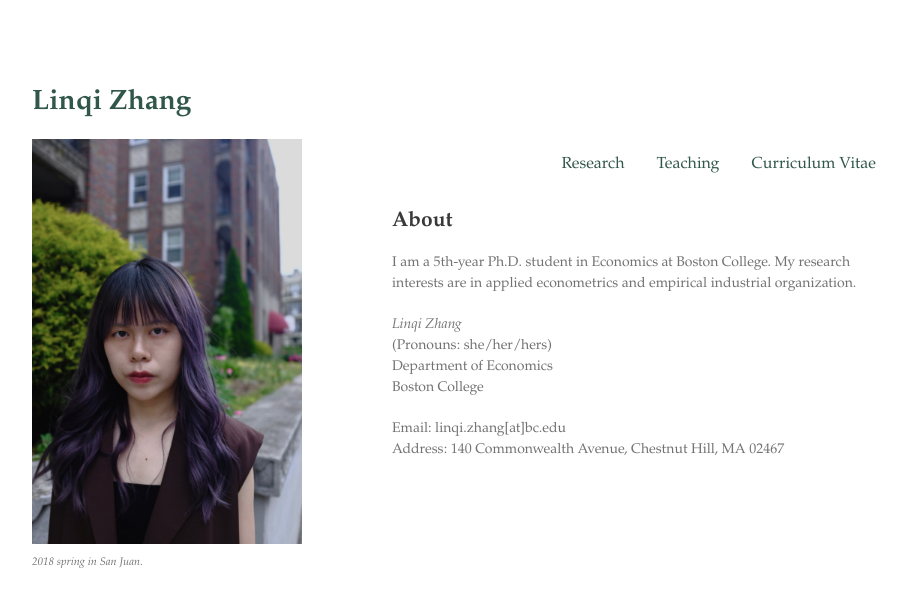
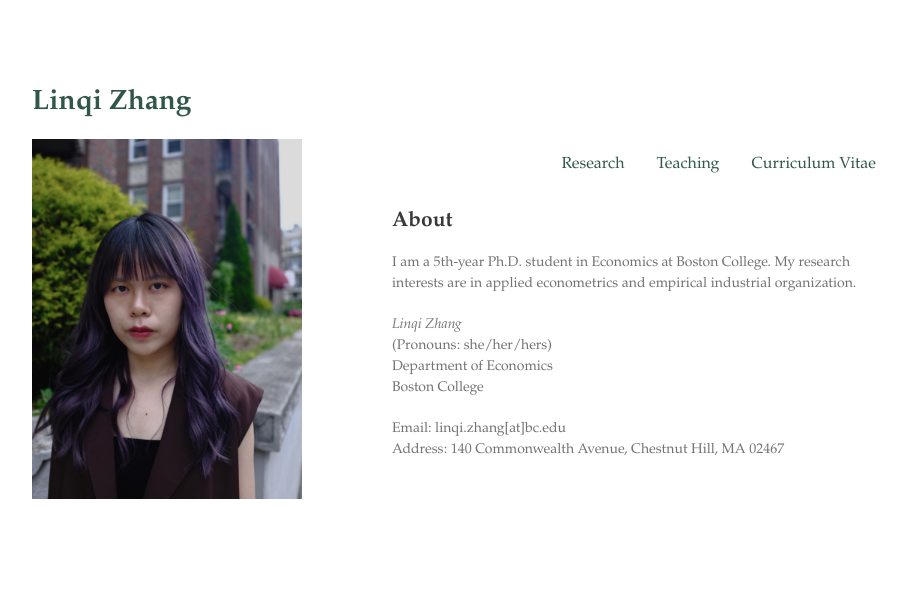
Before and after one commit to zhanglinqi/zhanglinqi.github.io, a Jekyll site: the page built from index.md, in a window 1280 px wide. Shown: the top 607 px of the page, without its empty margins (178-1085 px from the left). Built offline with Jekyll 4.4.1, drawn with Linux system fonts in a browser that asks for light colours.

Commit message:
update headshot

```diff
--- a/_layouts/cv.html
+++ b/_layouts/cv.html
@@ -21,7 +21,7 @@
           <p>
             <em>
               <small>
-                2018 spring in San Juan.
+                <!-- 2018 spring in San Juan. -->
               </small>
             </em>
           </p>
--- a/_layouts/default.html
+++ b/_layouts/default.html
@@ -21,7 +21,7 @@
           <p>
             <em>
               <small>
-                2018 spring in San Juan.
+                <!-- 2018 spring in San Juan. -->
               </small>
             </em>
           </p>
--- a/_layouts/research.html
+++ b/_layouts/research.html
@@ -21,7 +21,7 @@
           <p>
             <em>
               <small>
-                2018 spring in San Juan.
+                <!-- 2018 spring in San Juan. -->
               </small>
             </em>
           </p>
--- a/_layouts/teaching.html
+++ b/_layouts/teaching.html
@@ -21,7 +21,7 @@
           <p>
             <em>
               <small>
-                2018 spring in San Juan.
+                <!-- 2018 spring in San Juan. -->
               </small>
             </em>
           </p>
```
Also changed, not shown: assets/img/outside1.jpg.
